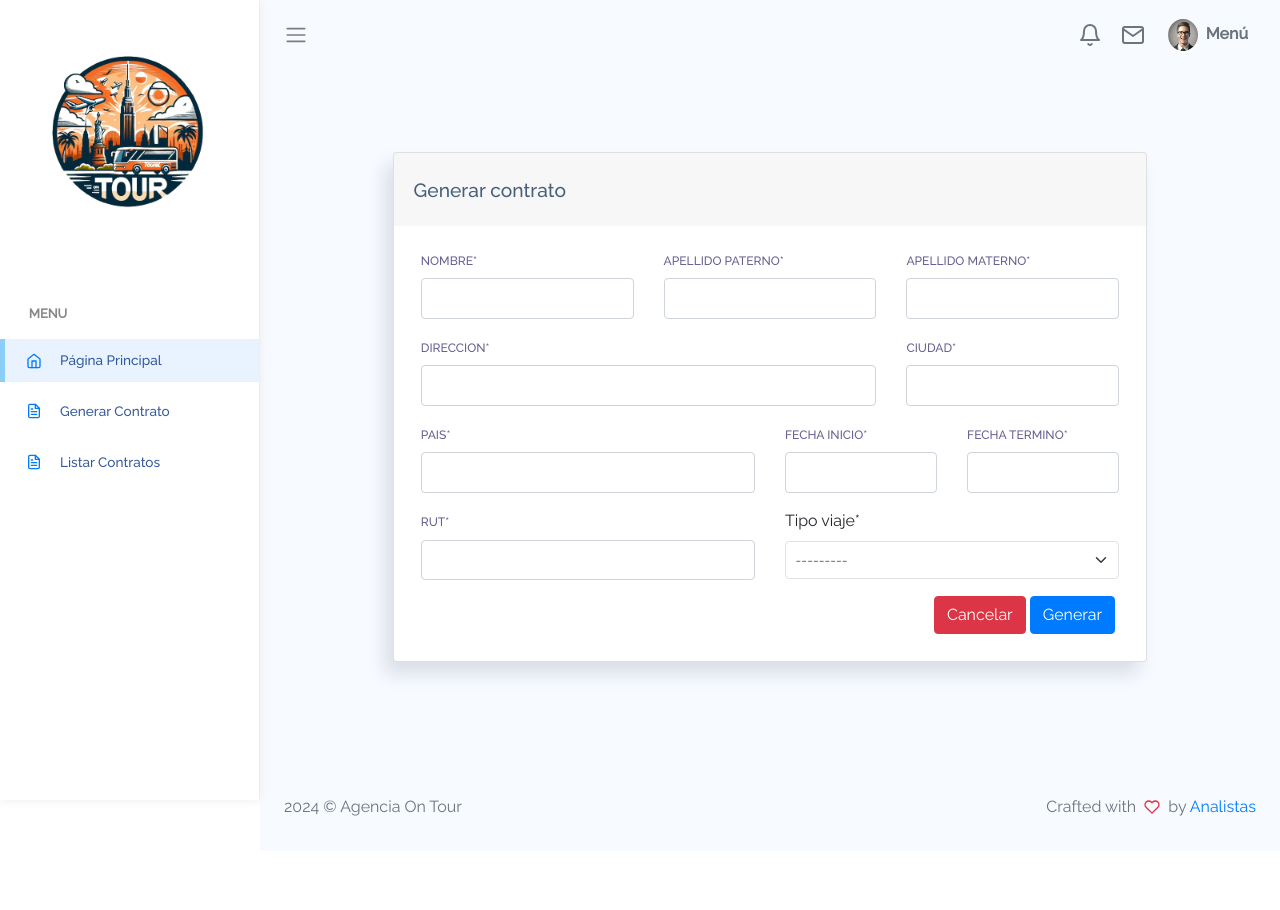
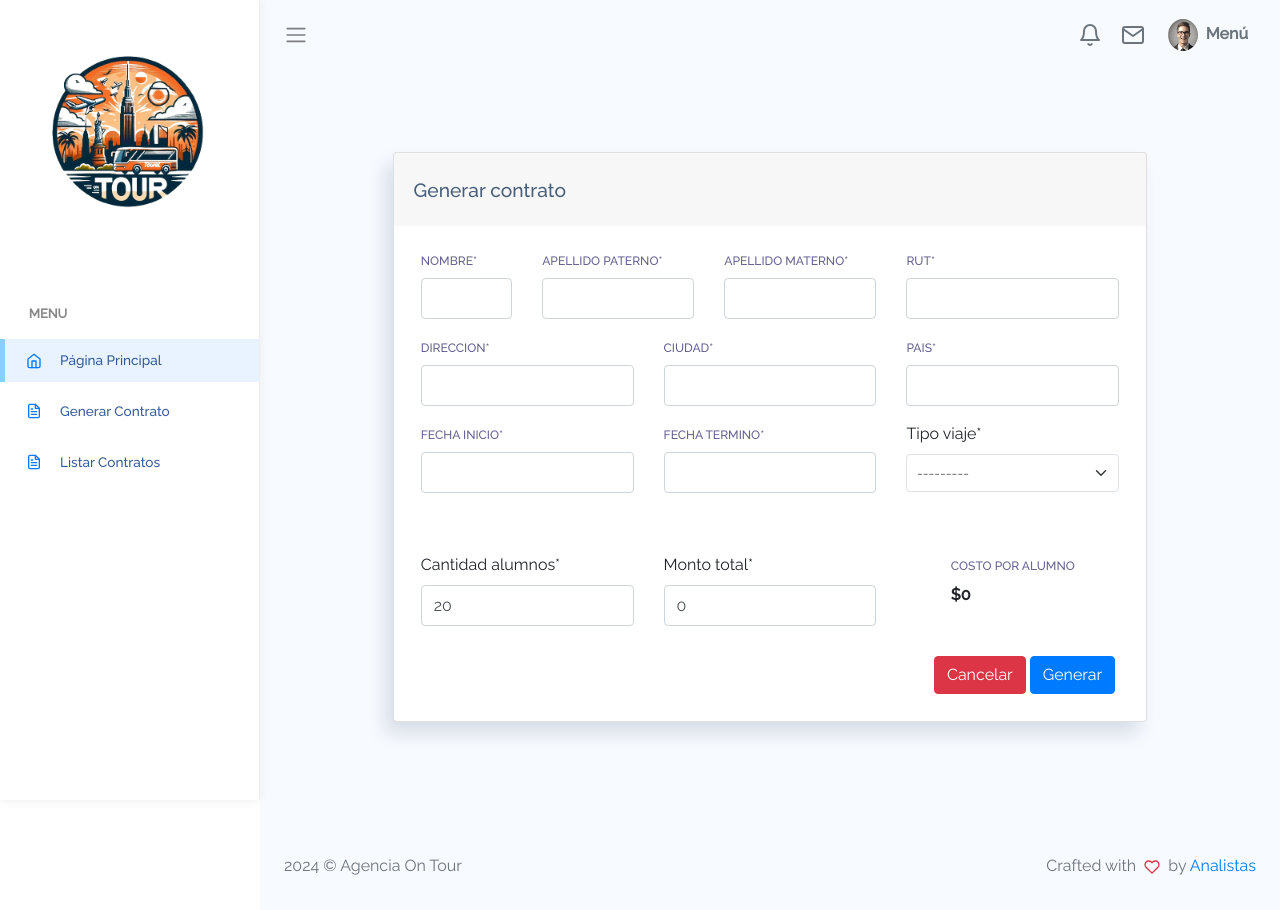
Before and after one commit to Nvbess/Proyecto_OnTour, a Django app: page /contrato/ in a window 1280 px wide. Before the commit the page ends 816 px from the top, so only its background shows below. Run offline with Django 5.2, Linux system fonts and the light colour scheme; data comes from the database, SQL or seed files in the repository; some libraries are stand-ins or nearby versions.

Commit message:
On Tour / Contrato / PDF /

```diff
--- a/core/admin.py
+++ b/core/admin.py
@@ -3,5 +3,5 @@ from .models import *
 
 # Register your models here.
 
-admin.site.register(Tipo_Viajes)
+admin.site.register(Tipo_Viaje)
 admin.site.register(Contrato)
--- a/core/models.py
+++ b/core/models.py
@@ -2,7 +2,7 @@ from django.db import models
 
 # Create your models here.
 
-class Tipo_Viajes(models.Model):
+class Tipo_Viaje(models.Model):
     nombre_viaje = models.CharField(max_length=100)
 
     def __str__(self):
@@ -18,7 +18,14 @@ class Contrato(models.Model):
     direccion = models.CharField(max_length=250)
     fecha_inicio = models.DateField()
     fecha_termino = models.DateField()
-    tipo_viaje = models.ForeignKey(Tipo_Viajes, on_delete=models.CASCADE)
+    tipo_viaje = models.ForeignKey(Tipo_Viaje, on_delete=models.CASCADE)
+    monto_total = models.IntegerField(default=0)
+    cantidad_alumnos = models.IntegerField(default=20)
 
     def __str__(self):
-        return self.nombre
+        return f"Contrato N°{self.id}, Representado por {self.nombre} {self.appaterno} {self.apmaterno}"
+
+    def costo_por_alumno(self):
+        if self.cantidad_alumnos > 0:
+            return self.monto_total / self.cantidad_alumnos
+        return 0
--- a/core/templates/core/contrato.html
+++ b/core/templates/core/contrato.html
@@ -16,22 +16,27 @@
                         <form class="form" method="POST">
                             {% csrf_token %}
                             <div class="row">
-                                <div class="col-md-4 col-12">
+                                <div class="col-md-2 col-12">
                                     <div class="form-group">
                                         {{ form.nombre|as_crispy_field }}
                                     </div>
                                 </div>
-                                <div class="col-md-4 col-12">
+                                <div class="col-md-3 col-12">
                                     <div class="form-group">
                                         {{ form.appaterno|as_crispy_field }}
                                     </div>
                                 </div>
-                                <div class="col-md-4 col-12">
+                                <div class="col-md-3 col-12">
                                     <div class="form-group">
                                         {{ form.apmaterno|as_crispy_field }}
                                     </div>
                                 </div>
-                                <div class="col-md-8 col-12">
+                                <div class="col-md-4 col-12">
+                                    <div class="form-group">
+                                        {{ form.rut|as_crispy_field }}
+                                    </div>
+                                </div>
+                                <div class="col-md-4 col-12">
                                     <div class="form-group">
                                         {{ form.direccion|as_crispy_field }}
                                     </div>
@@ -41,28 +46,36 @@
                                         {{ form.ciudad|as_crispy_field }}
                                     </div>
                                 </div>
-                                <div class="col-md-6 col-12">
+                                <div class="col-md-4 col-12">
                                     <div class="form-group">
                                         {{ form.pais|as_crispy_field }}
                                     </div>
                                 </div>
-                                <div class="col-md-3 col-12">
+                                <div class="col-md-4 col-12">
                                     <div class="form-group">
                                         {{ form.fecha_inicio|as_crispy_field }}
                                     </div>
                                 </div>
-                                <div class="col-md-3 col-12">
+                                <div class="col-md-4 col-12">
                                     <div class="form-group">
                                         {{ form.fecha_termino|as_crispy_field }}
                                     </div>
                                 </div>
-                                <div class="col-md-6 col-12">
+                                <div class="col-md-4 col-12">
+                                    {{ form.tipo_viaje|as_crispy_field }}
+                                </div>
+                                <div style="padding: 3%;"></div>
+                                <div class="col-md-4 col-12">
+                                    {{ form.cantidad_alumnos|as_crispy_field }}
+                                </div>
+                                <div class="col-md-4 col-12">
+                                    {{ form.monto_total|as_crispy_field }}
+                                </div>
+                                <div class="col-md-4 col-12 d-flex justify-content-center" style="margin-bottom: 3%; font-family: Arial, Helvetica, sans-serif;">
                                     <div class="form-group">
-                                        {{ form.rut|as_crispy_field }}
+                                        <label for="costo_por_alumno">Costo por Alumno</label>
+                                        <b><p id="costo_por_alumno" class="form-control-static"></p></b>
                                     </div>
-                                </div>
-                                <div class="col-md-6 col-12">
-                                    {{ form.tipo_viaje|as_crispy_field }}
                                 </div>
                                 <div class="col-12 d-flex justify-content-end">
                                     <input type="reset" class="btn btn-danger mr-1 mb-1" value="Cancelar">
@@ -77,4 +90,28 @@
     </div>
 </section>
 
+<script>
+    document.addEventListener('DOMContentLoaded', function() {
+        function calculateCostoPorAlumno() {
+            const montoTotal = parseFloat(document.getElementById('id_monto_total').value) || 0;
+            const cantidadAlumnos = parseInt(document.getElementById('id_cantidad_alumnos').value) || 0;
+            let costoPorAlumno = 0;
+
+            if (cantidadAlumnos > 0) {
+                costoPorAlumno = montoTotal / cantidadAlumnos;
+            }
+
+            // Formatear como moneda
+            const formattedCosto = new Intl.NumberFormat('es-CL', { style: 'currency', currency: 'CLP' }).format(costoPorAlumno);
+            document.getElementById('costo_por_alumno').textContent = formattedCosto;
+        }
+
+        document.getElementById('id_monto_total').addEventListener('input', calculateCostoPorAlumno);
+        document.getElementById('id_cantidad_alumnos').addEventListener('input', calculateCostoPorAlumno);
+
+        // Calculate initially in case the form is pre-filled
+        calculateCostoPorAlumno();
+    });
+</script>
+
 {% endblock %}
```
Also changed, not shown: core/templates/core/contrato-pdf.html (+3 -21 lines), core/templates/core/ver-contrato.html (+3 -4 lines), core/migrations/0003_contrato_cantidad_alumnos_contrato_monto_total.py (added), core/migrations/0004_rename_tipo_viajes_tipo_viaje.py (added), db.sqlite3.
